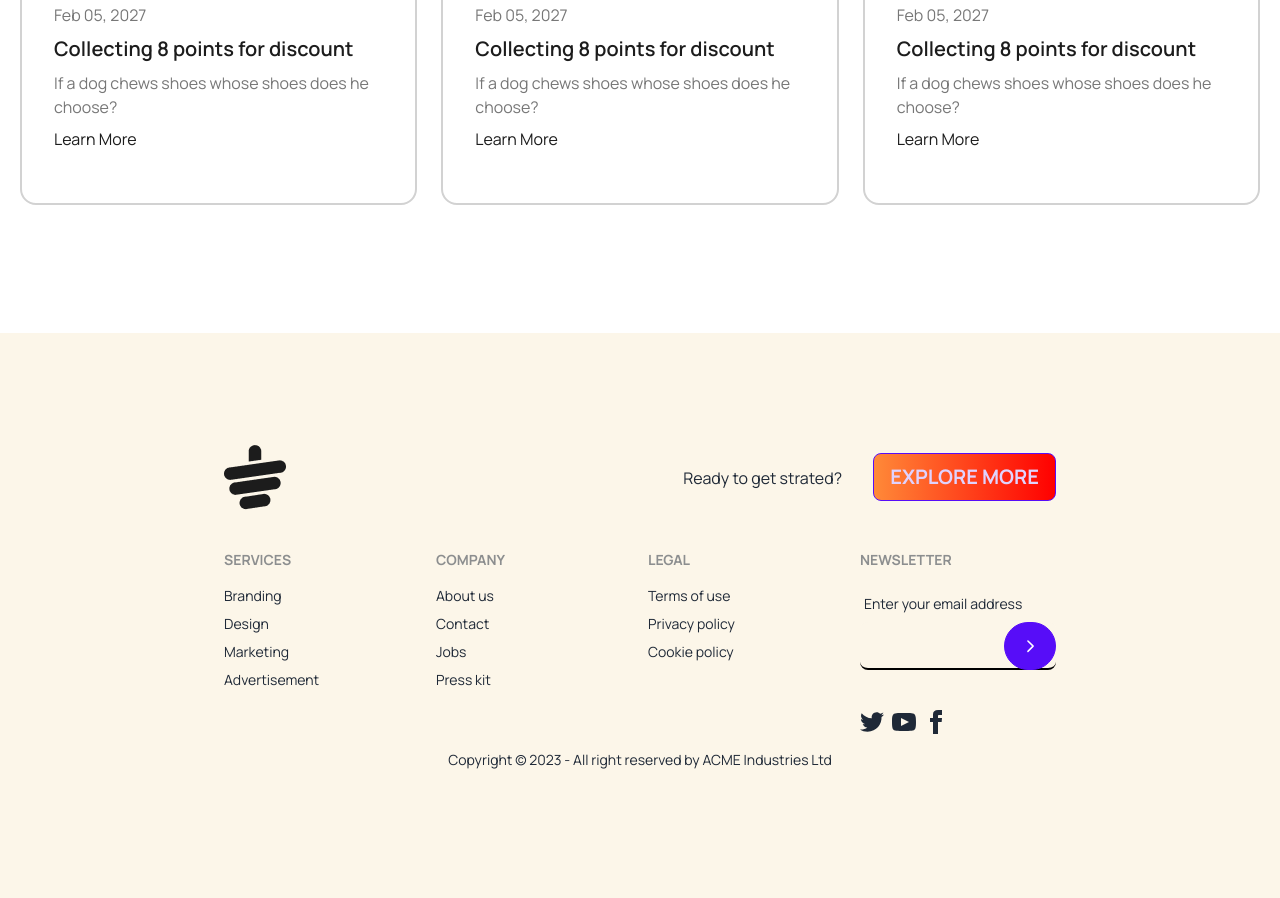
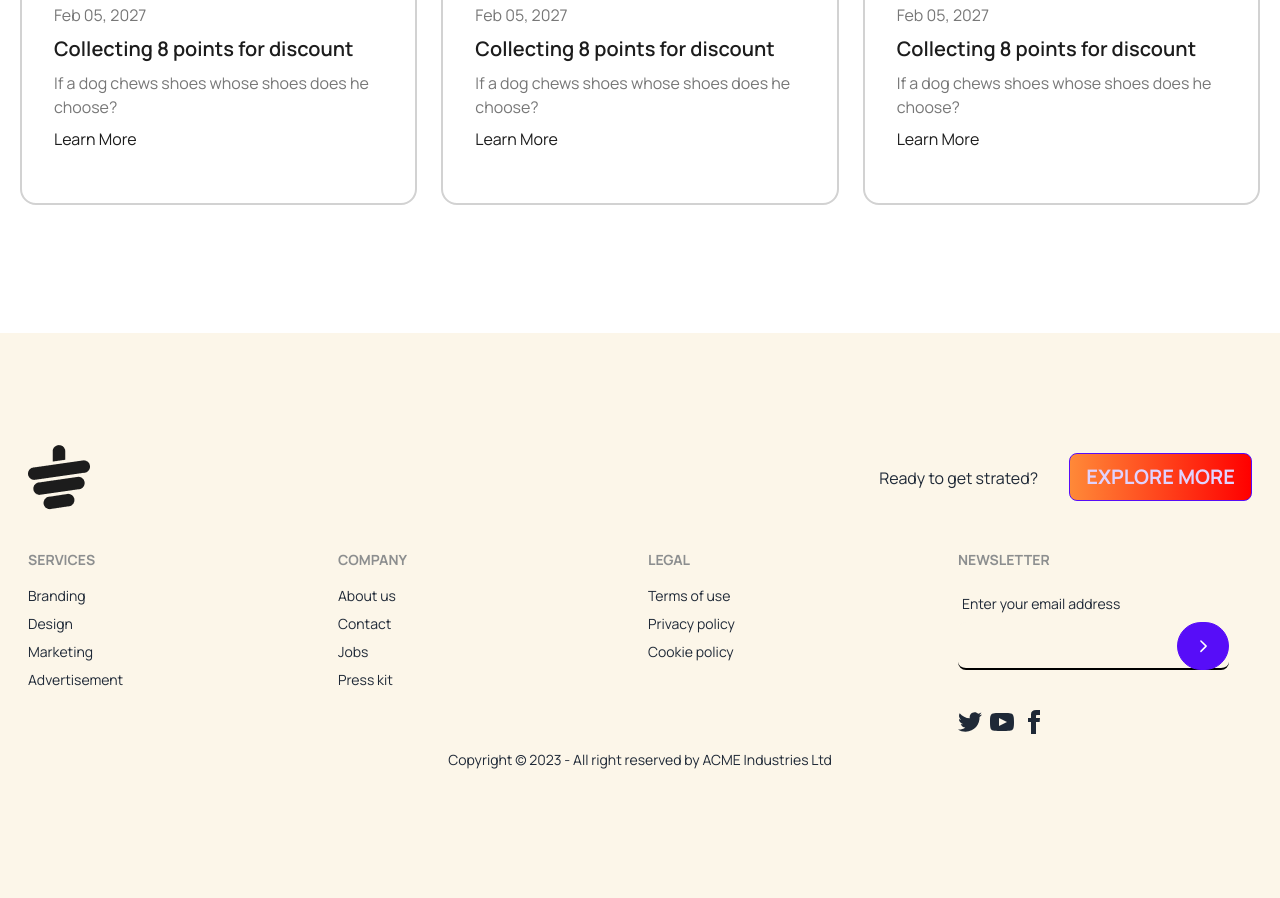
Before and after one commit to Mustafiz82/tea-house-project, a plain HTML site: page index.html in a window 1280 px wide. Shown: the part 3122-4020 px from the top of the page. Drawn offline with nearby package versions, Linux system fonts and the light colour scheme.

Commit message:
second correction

```diff
--- a/index.html
+++ b/index.html
@@ -228,7 +228,7 @@
 
                     </div>
                     <!-- current reveiw  -->
-                    <div class="space-y-4 p-7 absolute  top-28 left-0 lg:-left-24 w-auto lg::w-[460px]  bg-white z-20">
+                    <div class="space-y-4 p-7 absolute  top-28 left-0 lg:-left-24 w-auto lg:w-[460px]  bg-white z-20">
                         <img src="images/client.png" class="absolute -top-6 -left-9" alt="">
                         <p class="text-discription-color">We are providing the best and suitable home insurance services
                             for the people who are interested to treatment</p>
@@ -301,7 +301,8 @@
         </section>
     </main>
 
-    <footer class=" p-7 lg:px-56 py-28 bg-[#FCF6E9]">
+    <footer class="  bg-[#FCF6E9]">
+       <div class="max-w-screen-xl  p-7 mx-auto py-28">
         <div class="flex justify-between flex-col md:flex-row items-center mb-10">
             <img src="images/cup.png" alt="">
             <p>Ready to get strated?
@@ -373,6 +374,7 @@
         <div class="footer footer-center p-4  text-base-content">
             <p>Copyright © 2023 - All right reserved by ACME Industries Ltd</p>
         </div>
+       </div>
     </footer>
 
 </body>
```
